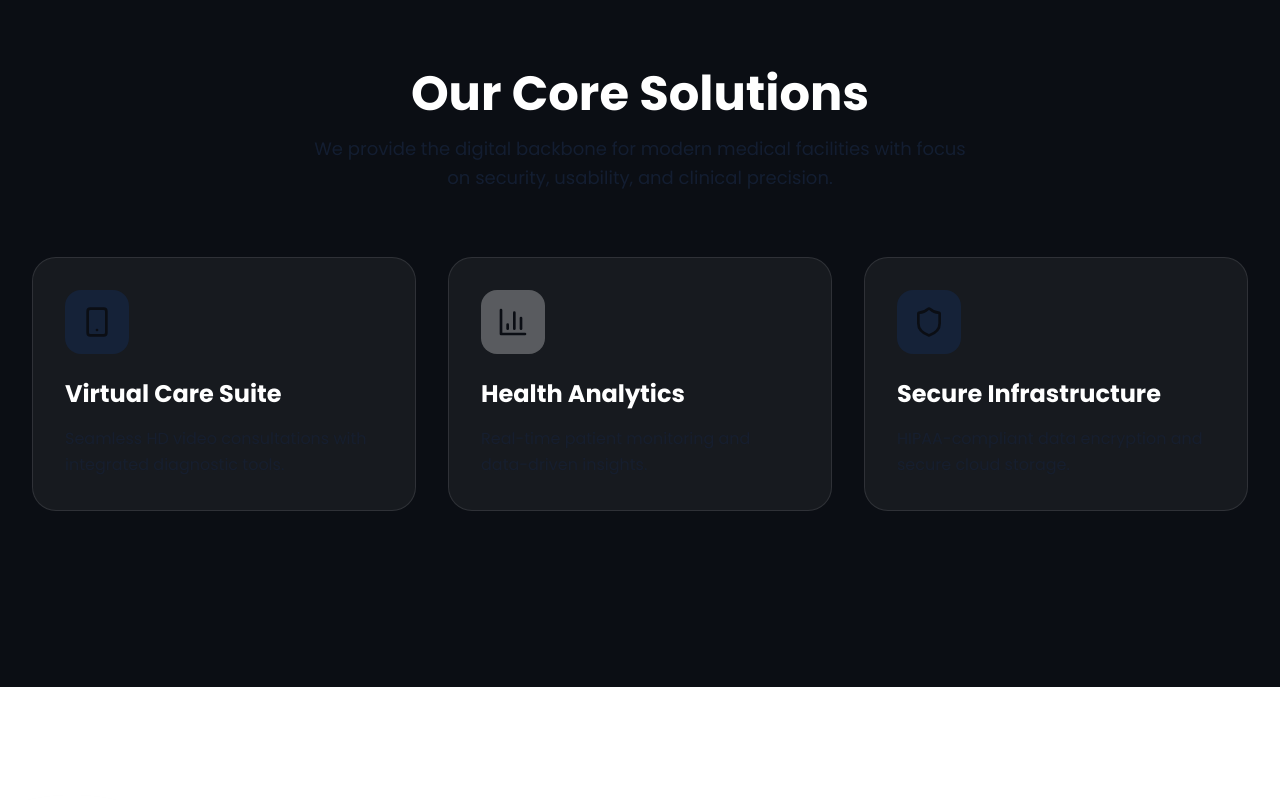
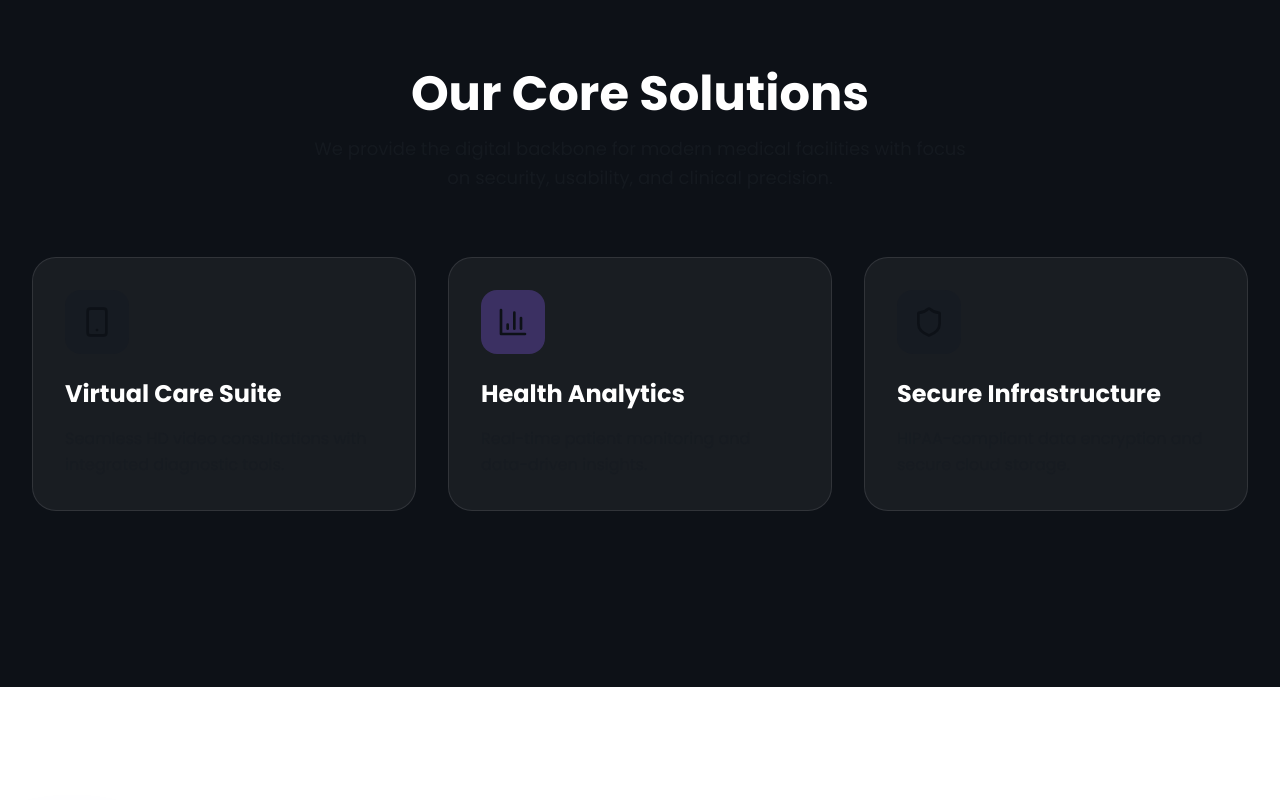
Before and after one commit to KHALIFAH334/azm-nexus-, a Next.js app: page / in a window 1280 px wide. Shown: the part 1240-2040 px from the top of the page. Built offline with nearby package versions, Linux system fonts and the light colour scheme.

Commit message:
Apply Cyber-Forest color scheme (Option 5)

```diff
--- a/tailwind.config.ts
+++ b/tailwind.config.ts
@@ -11,11 +11,11 @@ const config: Config = {
     extend: {
       colors: {
         brand: {
-          dark: "#0B0E14",      // Carbon
-          teal: "#7DF9FF",      // Electric Blue
-          action: "#B026FF",    // Neon Purple
-          lavender: "#F0F0F0",  // Silver
-          soft: "#152238",      // Deep Blue
+          dark: "#0D1117",      // GitHub Deep Dark
+          teal: "#39FF14",      // Neon Green (Toxic)
+          action: "#00D1FF",    // Electric Blue
+          lavender: "#8B5CF6",  // Purple Haze
+          soft: "#161B22",      // Slate Grey
         },
       },
       fontFamily: {
```
